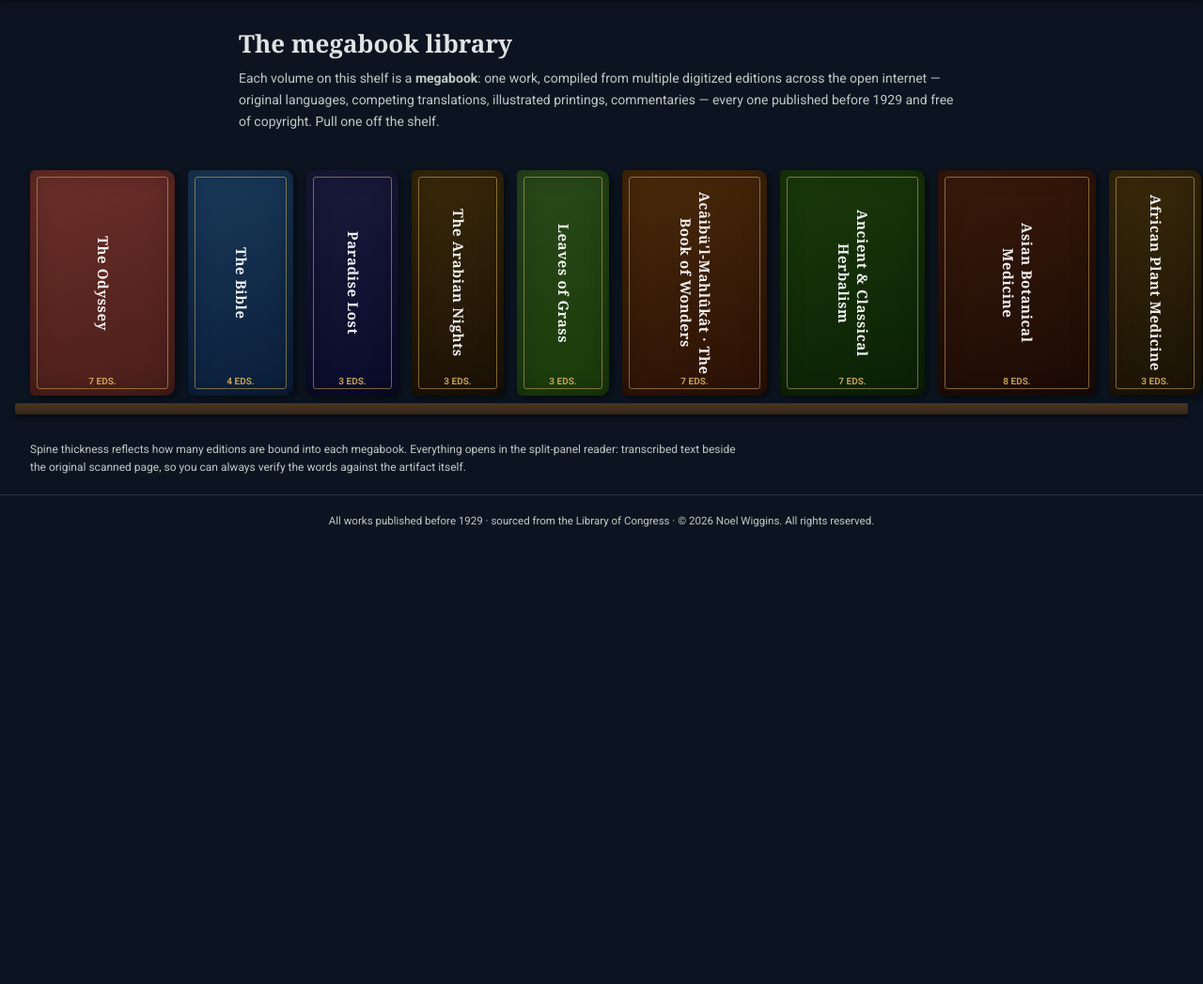
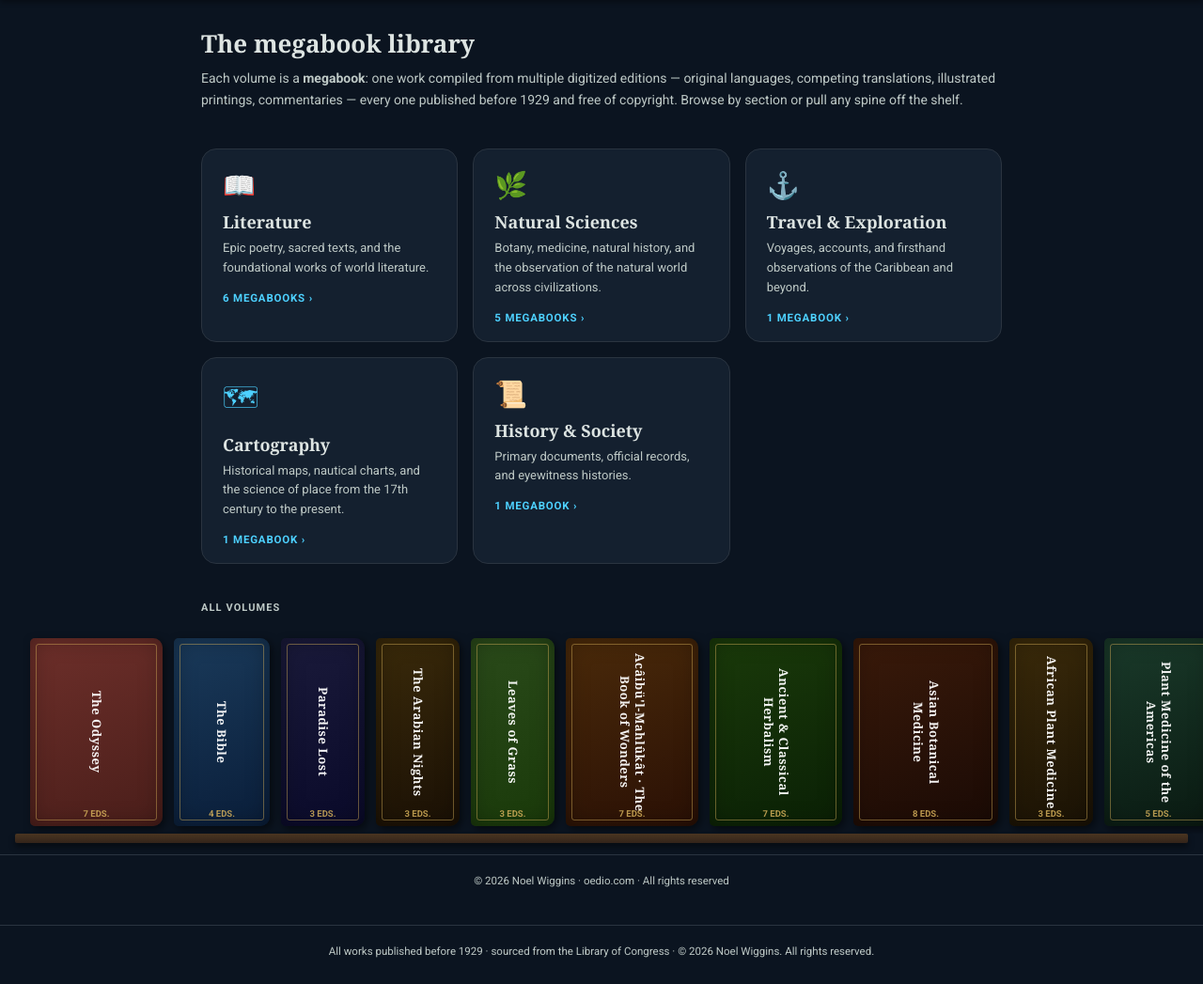
Before and after one commit to noelwiggins/oedio, a Flask app: page / in a window 1280 px wide. Shown: the part 60-1107 px from the top of the page at 94% size. Before the commit the page ends 621 px from the top, so only its background shows below. Run offline with Flask 3, Linux system fonts and the light colour scheme; some libraries are stand-ins or nearby versions.

Commit message:
index.html: section nav cards + spine shelf

```diff
--- a/templates/index.html
+++ b/templates/index.html
@@ -3,65 +3,90 @@
 
 {% block extra_head %}
 <style>
-  .shelf-intro { max-width:820px; margin:0 auto; padding:28px 24px 8px; }
-  .shelf-intro h1 { font-family:Georgia, serif; font-size:26px; font-weight:600;
+  .shelf-intro { max-width:900px; margin:0 auto; padding:28px 24px 8px; }
+  .shelf-intro h1 { font-family:Georgia,serif; font-size:26px; font-weight:600;
     color:var(--md-sys-color-on-surface); margin:0 0 8px; }
-  .shelf-intro p { color:var(--md-sys-color-on-surface-variant); font-size:14px; line-height:1.65; margin:0; }
+  .shelf-intro p { color:var(--md-sys-color-on-surface-variant); font-size:14px;
+    line-height:1.65; margin:0 0 32px; }
 
-  /* Horizontally scrollable shelf. Each megabook is a fat spine whose width
-     scales with how many component editions it contains -- a megabook IS
-     several books bound together, so it should look thicker than one book. */
-  .shelf-scroll { overflow-x:auto; -webkit-overflow-scrolling:touch; padding:32px 0 8px; }
-  .shelf-row { display:flex; align-items:flex-end; gap:14px; padding:0 32px 0;
+  /* Section cards */
+  .section-grid { max-width:900px; margin:0 auto; padding:0 24px 40px;
+    display:grid; grid-template-columns:repeat(auto-fill,minmax(260px,1fr)); gap:16px; }
+  .section-card { background:var(--md-sys-color-surface-container); border-radius:16px;
+    padding:22px 22px 18px; text-decoration:none; display:block;
+    border:1px solid var(--md-sys-color-outline-variant);
+    transition:transform 0.15s ease, border-color 0.15s ease; }
+  .section-card:hover { transform:translateY(-4px); border-color:var(--md-sys-color-primary); }
+  .section-icon { font-size:28px; margin-bottom:10px; }
+  .section-title { font-family:Georgia,serif; font-size:18px; font-weight:600;
+    color:var(--md-sys-color-on-surface); margin-bottom:6px; }
+  .section-desc { font-size:13px; color:var(--md-sys-color-on-surface-variant);
+    line-height:1.6; margin-bottom:14px; }
+  .section-meta { font-size:11.5px; font-weight:700; letter-spacing:.07em;
+    text-transform:uppercase; color:var(--md-sys-color-primary); }
+
+  /* Shelf — all megabooks compact view */
+  .all-shelf-label { max-width:900px; margin:0 auto; padding:0 24px 10px;
+    font-size:11px; font-weight:700; letter-spacing:.1em; text-transform:uppercase;
+    color:var(--md-sys-color-on-surface-variant); }
+  .shelf-scroll { overflow-x:auto; -webkit-overflow-scrolling:touch; padding:16px 0 8px; }
+  .shelf-row { display:flex; align-items:flex-end; gap:12px; padding:0 32px;
     min-width:min-content; }
-  .mega-spine { flex:0 0 auto; height:240px; border-radius:5px 10px 10px 5px; cursor:pointer;
-    position:relative; display:flex; align-items:center; justify-content:center; padding:16px 8px;
+  .mega-spine { flex:0 0 auto; height:200px; border-radius:5px 10px 10px 5px; cursor:pointer;
+    position:relative; display:flex; align-items:center; justify-content:center; padding:14px 8px;
     text-decoration:none;
-    box-shadow: 3px 3px 10px rgba(0,0,0,.55), inset 0 0 24px rgba(0,0,0,.35);
-    transition: transform var(--md-sys-motion-duration-short) var(--md-sys-motion-easing-standard); }
-  .mega-spine:hover { transform: translateY(-8px); }
-  .mega-spine::before { content:''; position:absolute; inset:7px; border:1px solid rgba(212,175,90,.55);
-    border-radius:3px; pointer-events:none; }
-  .mega-spine .spine-title { color:rgba(255,255,255,.94); font-size:15px; font-weight:600; line-height:1.3;
-    writing-mode:vertical-rl; text-orientation:mixed; text-align:center; max-height:200px; overflow:hidden;
-    font-family: Georgia, 'Times New Roman', serif; letter-spacing:.04em; }
-  .mega-spine .spine-count { position:absolute; bottom:10px; left:0; right:0; text-align:center;
-    color:rgba(212,175,90,.9); font-size:10px; font-weight:700; writing-mode:horizontal-tb; }
-  .shelf-board { height:12px; background:linear-gradient(#4a3521,#33241a); border-radius:2px;
-    box-shadow:0 4px 6px rgba(0,0,0,.45); margin:0 16px; }
-  .shelf-note { color:var(--md-sys-color-on-surface-variant); font-size:12px; line-height:1.55;
-    padding:16px 32px 8px; max-width:820px; }
-
-  .coming-spine { opacity:.35; pointer-events:none; }
+    box-shadow:3px 3px 10px rgba(0,0,0,.55),inset 0 0 24px rgba(0,0,0,.35);
+    transition:transform 0.15s ease; }
+  .mega-spine:hover { transform:translateY(-8px); }
+  .mega-spine::before { content:''; position:absolute; inset:6px;
+    border:1px solid rgba(212,175,90,.45); border-radius:3px; pointer-events:none; }
+  .mega-spine .spine-title { color:rgba(255,255,255,.94); font-size:13px; font-weight:600;
+    line-height:1.3; writing-mode:vertical-rl; text-orientation:mixed; text-align:center;
+    max-height:170px; overflow:hidden; font-family:Georgia,'Times New Roman',serif;
+    letter-spacing:.04em; }
+  .mega-spine .spine-count { position:absolute; bottom:8px; left:0; right:0;
+    text-align:center; color:rgba(212,175,90,.85); font-size:9.5px; font-weight:700;
+    writing-mode:horizontal-tb; }
+  .shelf-board { height:10px; background:linear-gradient(#4a3521,#33241a);
+    border-radius:2px; box-shadow:0 4px 6px rgba(0,0,0,.45); margin:0 16px; }
 </style>
 {% endblock %}
 
 {% block content %}
 <div class="shelf-intro">
   <h1>The megabook library</h1>
-  <p>Each volume on this shelf is a <strong>megabook</strong>: one work, compiled from multiple
-     digitized editions across the open internet &mdash; original languages, competing translations,
-     illustrated printings, commentaries &mdash; every one published before 1929 and free of copyright.
-     Pull one off the shelf.</p>
+  <p>Each volume is a <strong>megabook</strong>: one work compiled from multiple digitized editions —
+     original languages, competing translations, illustrated printings, commentaries —
+     every one published before 1929 and free of copyright. Browse by section or pull any spine off the shelf.</p>
 </div>
 
+<div class="section-grid">
+  {% for s in sections %}
+  {% set mb_count = megabooks_by_section.get(s.slug, [])|length %}
+  <a href="/section/{{ s.slug }}" class="section-card">
+    <div class="section-icon">{{ s.icon }}</div>
+    <div class="section-title">{{ s.title }}</div>
+    <div class="section-desc">{{ s.description }}</div>
+    <div class="section-meta">{{ mb_count }} megabook{% if mb_count != 1 %}s{% endif %} &rsaquo;</div>
+  </a>
+  {% endfor %}
+</div>
+
+<div class="all-shelf-label">All volumes</div>
 <div class="shelf-scroll">
   <div class="shelf-row">
     {% for mb in megabooks %}
     <a class="mega-spine" href="/book/{{ mb.slug }}"
-       style="width:{{ 56 + mb.components|length * 14 }}px; background:{{ mb.spine_color }};">
+       style="width:{{ 50 + mb.components|length * 13 }}px; background:{{ mb.spine_color }};">
       <span class="spine-title">{{ mb.title }}</span>
       <span class="spine-count">{{ mb.components|length }} EDS.</span>
     </a>
     {% endfor %}
-    <div class="mega-spine coming-spine" style="width:70px; background:#3a3a4a;">
-      <span class="spine-title">Coming&hellip;</span>
-    </div>
   </div>
 </div>
 <div class="shelf-board"></div>
 
-<p class="shelf-note">Spine thickness reflects how many editions are bound into each megabook.
-   Everything opens in the split-panel reader: transcribed text beside the original scanned page,
-   so you can always verify the words against the artifact itself.</p>
+<footer class="site-footer">
+  © 2026 Noel Wiggins · oedio.com · All rights reserved
+</footer>
 {% endblock %}
```
